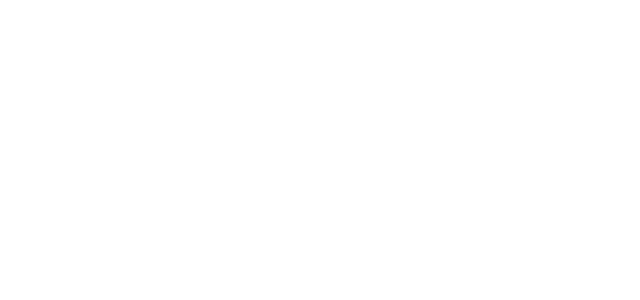
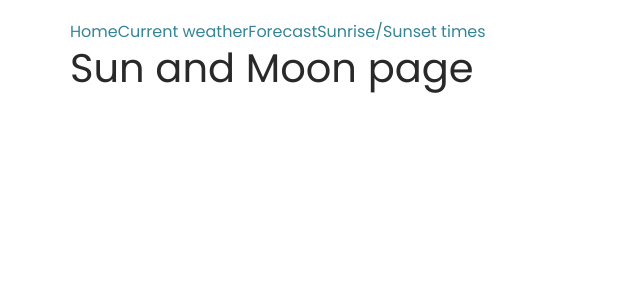
Before and after one commit to MathieuParadis/hk-weather-forecast, a React (Create React App) app: page /sun-moon-times in a window 1280 px wide. Shown: the top 300 px of the page, without its empty margins (0-640 px from the left). Built offline with nearby package versions, Linux system fonts and the light colour scheme.

Commit message:
edited navigation

```diff
--- a/src/App.js
+++ b/src/App.js
@@ -3,14 +3,28 @@
 import { BrowserRouter as Router, Routes, Route } from 'react-router-dom';
 
 // PAGE IMPORTS
-// import Chat from './pages/Chat';
+import CurrentWeather from './pages/CurrentWeather';
+import Forecast from './pages/Forecast';
+import Home from './pages/Home';
+import SunMoon from './pages/SunMoon';
+import Tidal from './pages/Tidal';
 
 // COMPONENT IMPORTS
-// import Flash from './components/Flash';
+import Navigation from './components/Navigation';
 
 const App = () => {
   return (
     <div className="App">
+      <Router>
+        <Navigation />
+        <Routes>
+          <Route path="/" element={<Home />} />
+          <Route path="/current-weather" exact="true" element={<CurrentWeather />} />
+          <Route path="/forecast" exact="true" element={<Forecast />} />
+          <Route path="/sun-moon-times" exact="true" element={<SunMoon />} />
+          <Route path="/tidal" exact="true" element={<Tidal />} />
+        </Routes>
+      </Router>
     </div>
   );
 }
--- a/src/components/Navigation.jsx
+++ b/src/components/Navigation.jsx
@@ -1,10 +1,14 @@
 // CONFIG IMPORTS
 import React from 'react';
+import { NavLink, useLocation, useNavigate } from 'react-router-dom';
 
 const Navigation = () => {
   return (
     <div className="navigation">
-
+      <NavLink exact="true" to="/" className="navlink">Home</NavLink>
+      <NavLink exact="true" to="/current-weather" className="navlink">Current weather</NavLink>
+      <NavLink exact="true" to="/forecast" className="navlink">Forecast</NavLink>
+      <NavLink exact="true" to="/sun-moon-times" className="navlink">Sunrise/Sunset times</NavLink>
     </div>
   );
 };
--- a/src/pages/SunMoonRise.jsx
+++ b/src/pages/SunMoon.jsx
@@ -1,12 +1,12 @@
 // CONFIG IMPORTS
 import React from 'react';
 
-const SunMoonRise = () => {
+const SunMoon = () => {
   return (
-    <div className="sun-moon-rise">
+    <div className="sun-moon">
       <h1>Sun and Moon page</h1>
     </div>
   );
 };
 
-export default SunMoonRise;
+export default SunMoon;
--- a/src/styles/index.scss
+++ b/src/styles/index.scss
@@ -9,5 +9,5 @@
 @import './pages/currentWeather';
 @import './pages/forecast';
 @import './pages/home';
-@import './pages/sunMoonRise';
+@import './pages/sunMoon';
 @import './pages/tidal';
--- /dev/null
+++ b/src/styles/pages/_sunMoon.scss
@@ -0,0 +1,3 @@
+// .sun-moon {
+
+// }
--- a/src/styles/pages/_sunMoonRise.scss
+++ /dev/null
@@ -1,3 +0,0 @@
-// .sun-moon-rise {
-
-// }
```
